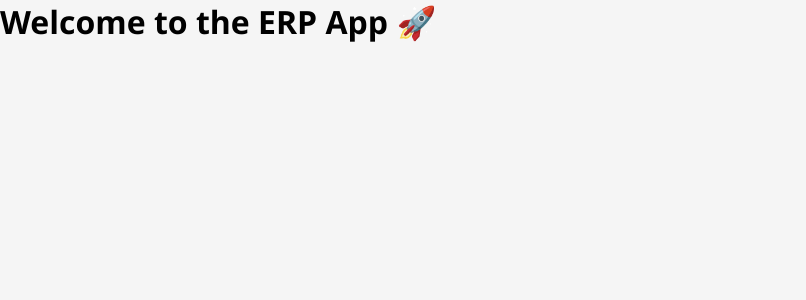
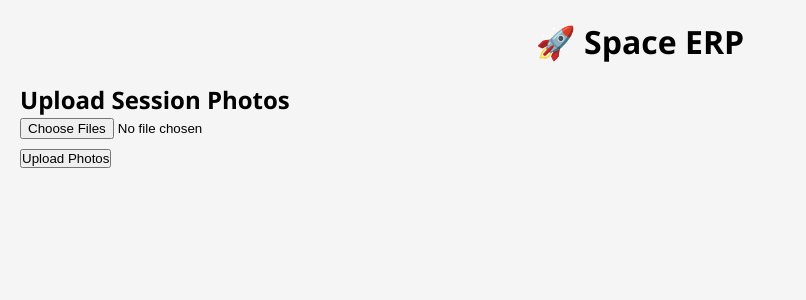
Before and after one commit to th3ankit/space-erp-frontend, a React (Create React App) app: page / in a window 1280 px wide. Shown: the top 300 px of the page, without its empty margins (0-806 px from the left). Built offline with nearby package versions, Linux system fonts and the light colour scheme.

Commit message:
Update App.js

```diff
--- a/src/App.js
+++ b/src/App.js
@@ -7,12 +7,14 @@ import ReportsPage from "./pages/ReportsPage";
 function App() {
   return (
     <Router>
-      <Routes>
-        <Route path="/" element={<h1>Welcome to the ERP App 🚀</h1>} />
-        <Route path="/upload" element={<UploadPage />} />
-        <Route path="/logs" element={<LogsPage />} />
-        <Route path="/reports" element={<ReportsPage />} />
-      </Routes>
+      <div>
+        <h1 style={{ textAlign: "center", marginTop: "20px" }}>🚀 Space ERP</h1>
+        <Routes>
+          <Route path="/" element={<UploadPage />} />
+          <Route path="/logs" element={<LogsPage />} />
+          <Route path="/reports" element={<ReportsPage />} />
+        </Routes>
+      </div>
     </Router>
   );
 }
```
